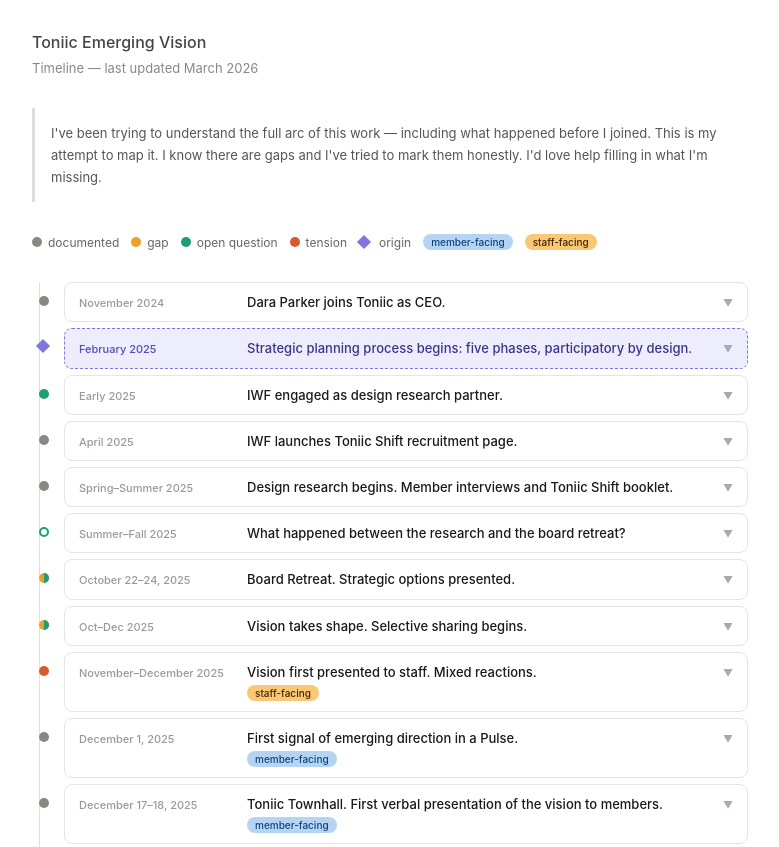
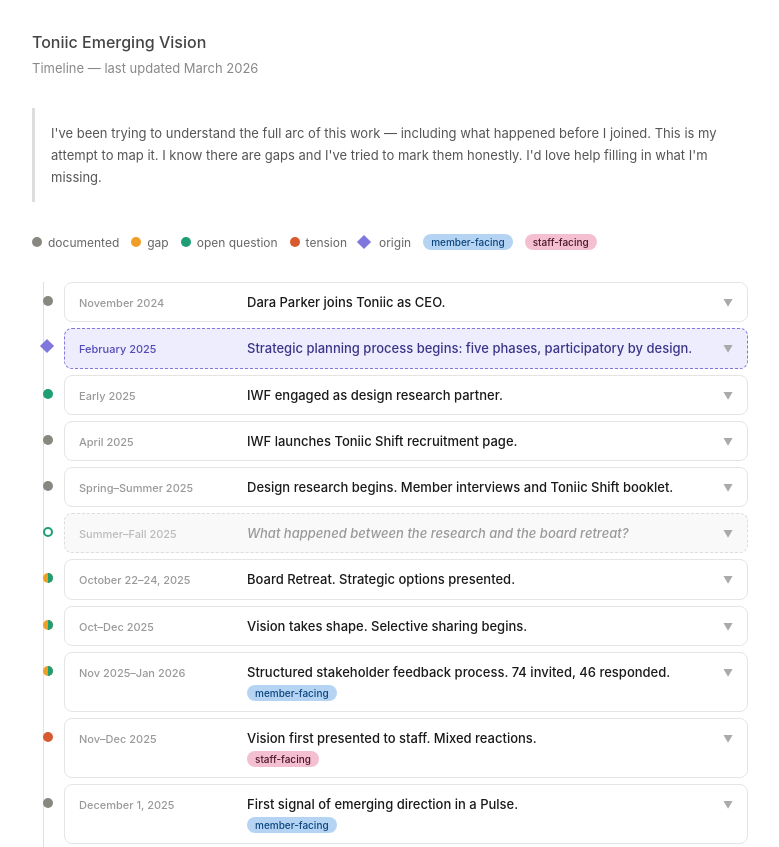
Before and after one commit to vangardea/vision-timeline, a plain HTML site: page index.html in a window 1280 px wide. Shown: the top 847 px of the page, without its empty margins (250-1029 px from the left). Drawn offline with Linux system fonts and the light colour scheme.

Commit message:
Add files via upload

```diff
--- a/index.html
+++ b/index.html
@@ -16,15 +16,16 @@
 .legend-diamond { width: 10px; height: 10px; background: #7F77DD; transform: rotate(45deg); flex-shrink: 0; }
 .legend-pill { font-size: 10px; font-weight: 500; padding: 2px 8px; border-radius: 20px; }
 .track { position: relative; padding-left: 32px; }
-.track::before { content: ''; position: absolute; left: 7px; top: 0; bottom: 0; width: 1px; background: #e0e0e0; }
+.track::before { content: ''; position: absolute; left: 11px; top: 0; bottom: 0; width: 1px; background: #e0e0e0; }
 .entry { position: relative; margin-bottom: 6px; }
-.entry-dot { position: absolute; left: -25px; top: 14px; width: 10px; height: 10px; border-radius: 50%; }
-.entry-dot-hollow { position: absolute; left: -25px; top: 14px; width: 10px; height: 10px; border-radius: 50%; background: #fff; border: 2px solid #1D9E75; }
-.entry-dot-split { position: absolute; left: -25px; top: 14px; width: 10px; height: 10px; }
-.entry-diamond { position: absolute; left: -26px; top: 13px; width: 10px; height: 10px; background: #7F77DD; transform: rotate(45deg); }
+.entry-dot { position: absolute; left: -21px; top: 14px; width: 10px; height: 10px; border-radius: 50%; }
+.entry-dot-hollow { position: absolute; left: -21px; top: 14px; width: 10px; height: 10px; border-radius: 50%; background: #fff; border: 2px solid #1D9E75; }
+.entry-dot-split { position: absolute; left: -21px; top: 14px; width: 10px; height: 10px; }
+.entry-diamond { position: absolute; left: -22px; top: 13px; width: 10px; height: 10px; background: #7F77DD; transform: rotate(45deg); }
 .entry-card { border: 0.5px solid #e5e5e5; border-radius: 8px; background: #fff; overflow: hidden; cursor: pointer; transition: border-color 0.15s; }
 .entry-card.blueprint { border: 0.5px dashed #7F77DD; background: #EEEDFE; }
 .entry-card.whatnext { border: 0.5px dashed #ddd; background: #f9f9f9; cursor: default; }
+.entry-card.unknown { border: 0.5px dashed #ddd; background: #f9f9f9; }
 .entry-card:hover { border-color: #ccc; }
 .entry-card.blueprint:hover { border-color: #534AB7; }
 .entry-card.open { border-color: #aaa; }
@@ -33,15 +34,13 @@
 .entry-header-right { display: flex; flex-direction: column; gap: 4px; flex: 1; min-width: 0; }
 .entry-header-top { display: flex; align-items: baseline; gap: 8px; width: 100%; }
 .entry-header-pills { display: flex; gap: 6px; flex-wrap: wrap; }
-.entry-card.blueprint .entry-header { background: #EEEDFE; }
-.entry-card.whatnext .entry-header { background: #f9f9f9; }
 .entry-date { font-size: 11px; font-weight: 500; color: #999; white-space: nowrap; width: 160px; min-width: 160px; flex-shrink: 0; }
 .entry-card.blueprint .entry-date { color: #534AB7; }
 .entry-title { font-size: 13px; font-weight: 500; color: #1a1a1a; line-height: 1.4; flex: 1; min-width: 0; }
 .entry-card.blueprint .entry-title { color: #3C3489; }
 .entry-card.whatnext .entry-title { color: #999; font-style: italic; }
 .member-pill { font-size: 10px; font-weight: 500; padding: 2px 8px; border-radius: 20px; background: #B5D4F4; color: #0C447C; white-space: nowrap; flex-shrink: 0; }
-.staff-pill { font-size: 10px; font-weight: 500; padding: 2px 8px; border-radius: 20px; background: #FAC775; color: #412402; white-space: nowrap; flex-shrink: 0; }
+.staff-pill { font-size: 10px; font-weight: 500; padding: 2px 8px; border-radius: 20px; background: #F4C0D1; color: #4B1528; white-space: nowrap; flex-shrink: 0; }
 .entry-body { padding: 5px 14px 17px; border-top: 0.5px solid #e5e5e5; }
 .entry-card.blueprint .entry-body { border-top: 0.5px dashed #AFA9EC; background: #EEEDFE; }
 .entry-body p { font-size: 13px; color: #555; line-height: 1.6; margin-top: 10px; }
@@ -75,7 +74,7 @@
   <div class="legend-item"><div class="legend-dot" style="background:#D85A30"></div>tension</div>
   <div class="legend-item"><div class="legend-diamond"></div><span style="font-size:12px;color:#666;margin-left:4px;">origin</span></div>
   <div class="legend-item"><span class="legend-pill" style="background:#B5D4F4;color:#0C447C;">member-facing</span></div>
-  <div class="legend-item"><span class="legend-pill" style="background:#FAC775;color:#412402;">staff-facing</span></div>
+  <div class="legend-item"><span class="legend-pill" style="background:#F4C0D1;color:#4B1528;">staff-facing</span></div>
 </div>
 
 <div class="track" id="track"></div>
@@ -150,7 +149,7 @@
     body: "Board Retreat. Strategic options presented and discussed.",
     annotations: [
       { type: "question", label: "Open question", text: "What exactly was presented at the retreat, and what form did the alignment take? This is one of the most important questions in understanding how the process evolved — I'd love to understand this better." },
-      { type: "gap", label: "Gap", text: "The retreat was designed to receive options already refined through member co-design. Given that Phases 4 and 5 didn't happen as planned, what the board was presented with and how discussions unfolded is unclear from what's documented." }
+      { type: "gap", label: "Gap", text: "The retreat was designed to receive options already refined through member co-design. What was actually presented and how discussions unfolded isn't something I have visibility into." }
     ]
   },
   {
@@ -164,13 +163,24 @@
     ]
   },
   {
-    date: "November–December 2025",
+    date: "Nov 2025–Jan 2026",
+    title: "Structured stakeholder feedback process. 74 invited, 46 responded.",
+    type: "event", member: true, staff: false,
+    body: "The vision draft is shared with 50+ stakeholders described as 'friendly audiences' — board, staff, current members, former members, and partners. Formal feedback briefings produced December 8, 2025 and updated February 2, 2026.\n\nOverall signal (62% response rate): ~70% highly positive, ~25% positive with concerns, ~5% skeptical. Even critical voices largely affirm the direction.\n\nWhat resonated: the shift from membership to movement seen as timely and necessary. Strong support for polycapital, systems lens, and collective action.\n\nWhat people asked for: clarity on what will actually change and in what sequence; reassurance about what stays the same; more visible co-creation with members; and careful pacing.",
+    annotations: [
+      { type: "note", label: "Note", text: "Respondents were pre-selected as likely champions — not a representative sample. The signal is meaningful but should be read in that context." },
+      { type: "gap", label: "Gap", text: "The vision has continued to evolve since this feedback was gathered. It's not clear how formally the feedback shaped subsequent revisions, or how changes are being tracked." },
+      { type: "question", label: "Open question", text: "How did this feedback inform the vision as it developed? The February 2 briefing post-dates the AGG — I'd love to understand what happened with the findings after that." }
+    ]
+  },
+  {
+    date: "Nov–Dec 2025",
     title: "Vision first presented to staff. Mixed reactions.",
     type: "tension", member: false, staff: true,
     body: "Staff are presented with the emerging vision for the first time.",
     annotations: [
-      { type: "tension", label: "Tension", text: "Reactions were mixed. Some staff were energized. Others found the language difficult — terms like 'systems change' were unfamiliar to some team members. Some felt the vision represented too sharp a departure from current work, raised questions about whether there was a viable business model behind it, and at least one person experienced it as an implicit critique of how they'd been working." },
-      { type: "note", label: "Note", text: "This is an early signal of a staff culture and change management question that runs through the whole process — one that hasn't yet been formally addressed." }
+      { type: "tension", label: "Tension", text: "Reactions were mixed. Some staff were energized by the direction. Others found some of the language unfamiliar — terms like 'systems change' weren't part of everyone's day-to-day vocabulary. Some raised questions about how this connected to current work, whether there was a viable business model, and what it meant for their roles going forward." },
+      { type: "note", label: "Note", text: "This surfaced an important question about staff orientation and change management that hasn't yet been formally addressed." }
     ]
   },
   {
@@ -223,7 +233,7 @@
     type: "event", member: false, staff: true,
     body: "Dara socializes the vision with staff ahead of the AGG. Staff are asked to read the vision document before the retreat.\n\nAt the retreat, the team does a high-level introduction to systems thinking and maps current Toniic initiatives on a quadrant — one axis representing capacity, the other closeness to the vision.\n\nStaff respond well to the concretizing exercise — mapping existing work against the vision helps make it feel more tangible. Staff come out of the retreat cautiously expectant, less unsettled than after the initial November/December presentation.",
     annotations: [
-      { type: "gap", label: "Gap", text: "The connection between what was mapped at the retreat and what came next isn't formally documented. The clearest link is to Dario's pilots proposal, but that relationship is informal rather than explicit — the quadrant mapping doesn't appear to have fed into a structured next step." }
+      { type: "gap", label: "Gap", text: "The connection between what was mapped at the retreat and what came next isn't formally documented. The clearest link is to Dario's pilots proposal, but how the two relate isn't explicit." }
     ]
   },
   {
@@ -232,21 +242,9 @@
     type: "event", member: true, staff: false,
     body: "Approximately 50 members attend. Dara opens the conference with a presentation of the emerging vision — close to the current version — though members were not specifically primed to expect an organizational strategy conversation alongside the usual conference programming.\n\nIWF runs sessions: games and exercises to surface member values, drawing on research materials. Three co-design and prototyping sessions introduced the concept of prototyping. These were optional rather than required — attendance was uneven.\n\nToward the end of the conference, a session explaining IWF's design research methodology was added — not originally planned. Member response was positive.",
     annotations: [
-      { type: "note", label: "Member reaction", text: "Some members worried the vision would mean being compelled to fund things they hadn't chosen — a misread that the collective action framing hadn't anticipated. The vision was experienced as a bigger shift than intended." },
+      { type: "note", label: "Member reaction", text: "Some members experienced the collective action framing as politically charged or as something that might constrain their individual choices — a reading the vision hadn't anticipated. For some, it landed as a bigger shift than intended." },
       { type: "note", label: "Note", text: "Members responded well to the methodology explanation at the end — suggesting that understanding the process behind the vision mattered as much as the vision itself." },
       { type: "gap", label: "Gap", text: "No IWF report was produced from the AGG. What members said, what was learned, and how it informed anything downstream isn't documented." }
-    ]
-  },
-  {
-    date: "Ongoing — member feedback",
-    title: "A pattern of member concerns surfaces across touchpoints.",
-    type: "tension", member: true, staff: false,
-    body: "Across the Townhall, AGG, and informal feedback, a consistent set of concerns emerges from members.",
-    annotations: [
-      { type: "tension", label: "Concern 1", text: "Implementability — members question whether the vision is practically achievable. The ambition feels large relative to Toniic's current capacity and resources." },
-      { type: "tension", label: "Concern 2", text: "Expanding the circle — members value Toniic as a wealth-holder only space. The idea of bringing in non-wealth-holders is perceived as a threat to psychological safety, even though the vision's intention is nuanced on this point." },
-      { type: "tension", label: "Concern 3", text: "Collective action framing — some members read 'collective action' as politically charged or as a mechanism that would compel them to fund things they haven't chosen. This is a misread of the vision but a persistent one." },
-      { type: "tension", label: "Concern 4", text: "Perceived magnitude of shift — despite framing the vision as a maturation rather than a pivot, members experience it as a significant departure from what Toniic has been." }
     ]
   },
   {
@@ -257,7 +255,7 @@
     annotations: [
       { type: "tension", label: "Document 1", text: "Dario's 2026 Vision Implementation Proposal (early draft) outlines 7 pilots and is oriented toward implementation — here is what we are building, here is who owns what. It assumes the vision is ready to be operationalized." },
       { type: "tension", label: "Document 2", text: "IWF's 'What Next' document (Sarah Schulman, March 11) raises questions about whether the foundations are in place. Missing pieces identified: prototyping plan, communications strategy, decision-making structures, staff engagement strategy, shared learning frame. Notes that 'collective action is everything and nothing' — needs bounding before implementation." },
-      { type: "gap", label: "Gap", text: "These two documents haven't yet been formally reconciled. It's unclear which operating assumption is currently guiding decisions." }
+      { type: "gap", label: "Gap", text: "These two documents haven't yet been formally reconciled. It would be helpful to understand which assumptions are currently guiding the work." }
     ]
   },
   {
@@ -322,7 +320,7 @@
     hasGap ? "#EF9F27" :
     hasQuestion ? "#1D9E75" : "#888780";
 
-  const splitSvg = `<svg width="10" height="10" viewBox="0 0 10 10" style="position:absolute;left:-25px;top:14px;"><circle cx="5" cy="5" r="5" fill="#EF9F27"/><path d="M5 0 A5 5 0 0 1 5 10 Z" fill="#1D9E75"/></svg>`;
+  const splitSvg = `<svg width="10" height="10" viewBox="0 0 10 10" style="position:absolute;left:-21px;top:14px;"><circle cx="5" cy="5" r="5" fill="#EF9F27"/><path d="M5 0 A5 5 0 0 1 5 10 Z" fill="#1D9E75"/></svg>`;
 
   const dotHtml = isBlueprint ? `<div class="entry-diamond"></div>` :
     isWhatnext ? `<div class="entry-dot" style="background:#ccc;"></div>` :
@@ -332,21 +330,20 @@
 
   const memberPill = entry.member ? `<span class="member-pill">member-facing</span>` : '';
   const staffPill = entry.staff ? `<span class="staff-pill">staff-facing</span>` : '';
+  const pillsHtml = (memberPill || staffPill) ? `<div class="entry-header-pills">${memberPill}${staffPill}</div>` : '';
 
   const phasesHtml = entry.phases ? `<div class="phase-row">${entry.phases.map(p => `<span class="phase-pill${p.skipped ? ' skipped' : ''}">${p.label}</span>`).join('')}</div>` : '';
   const annotationsHtml = entry.annotations ? entry.annotations.map(a => `<div class="gap-box ${a.type}"><div class="gap-label">${a.label}</div>${a.text}</div>`).join('') : '';
   const bodyContent = (entry.body && entry.body.trim()) ? `<p>${entry.body.replace(/\n\n/g, '</p><p>')}</p>` : '';
 
-  const pillsHtml = (memberPill || staffPill) ? `<div class="entry-header-pills">${memberPill}${staffPill}</div>` : '';
-
   el.innerHTML = `
     ${dotHtml}
-    <div class="entry-card${isBlueprint ? ' blueprint' : ''}${isWhatnext ? ' whatnext' : ''}" ${hasBody ? `data-idx="${i}"` : ''}>
+    <div class="entry-card${isBlueprint ? ' blueprint' : ''}${isWhatnext ? ' whatnext' : ''}${entry.type === 'unknown' ? ' unknown' : ''}" ${hasBody ? `data-idx="${i}"` : ''}>
       <div class="entry-header">
-        <span class="entry-date">${entry.date}</span>
+        <span class="entry-date" style="${entry.type === 'unknown' ? 'color:#bbb;' : ''}">${entry.date}</span>
         <div class="entry-header-right">
           <div class="entry-header-top">
-            <span class="entry-title">${entry.title}</span>
+            <span class="entry-title" style="${entry.type === 'unknown' ? 'color:#999;font-style:italic;' : ''}">${entry.title}</span>
             ${hasBody ? '<span class="chevron">&#9660;</span>' : ''}
           </div>
           ${pillsHtml}
```
